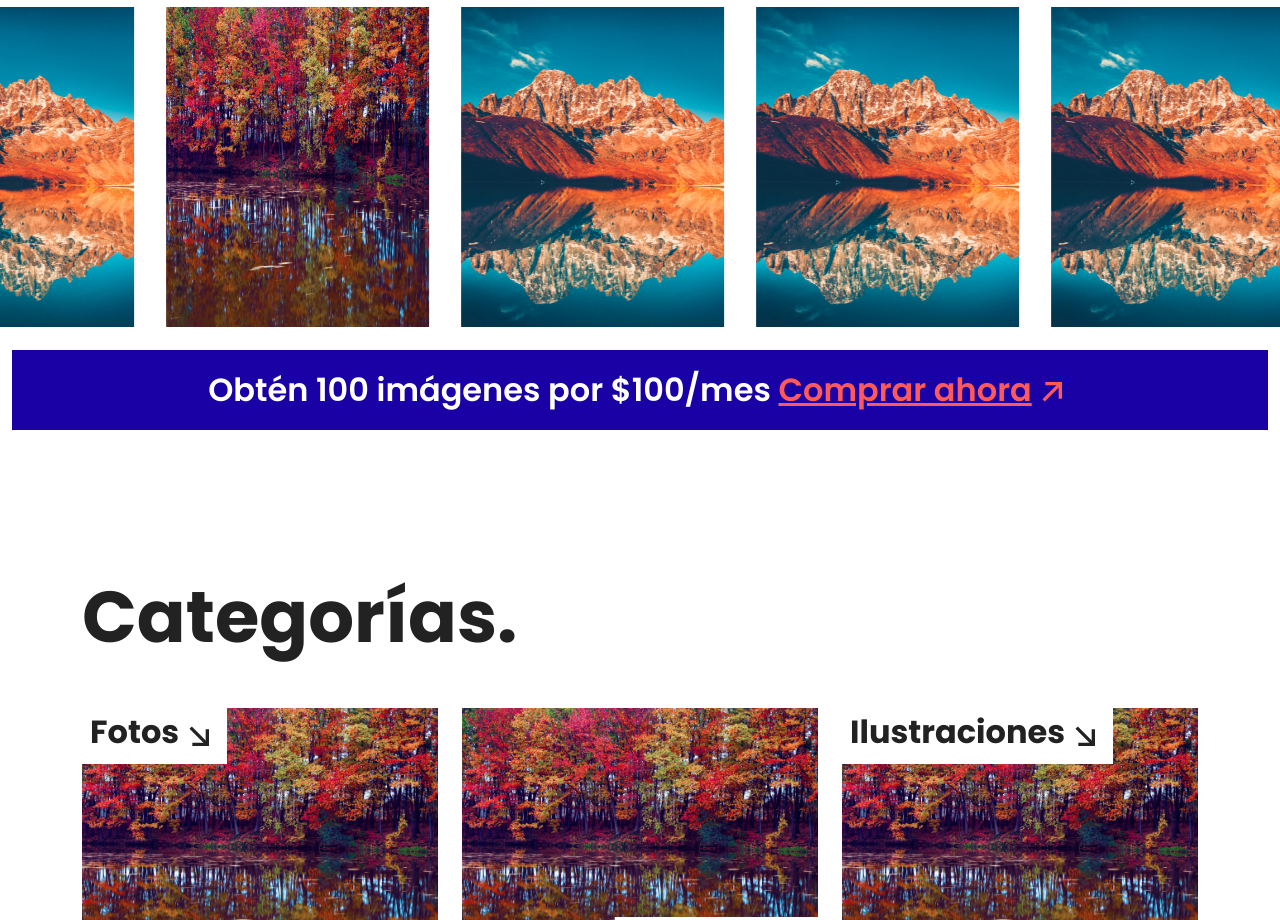
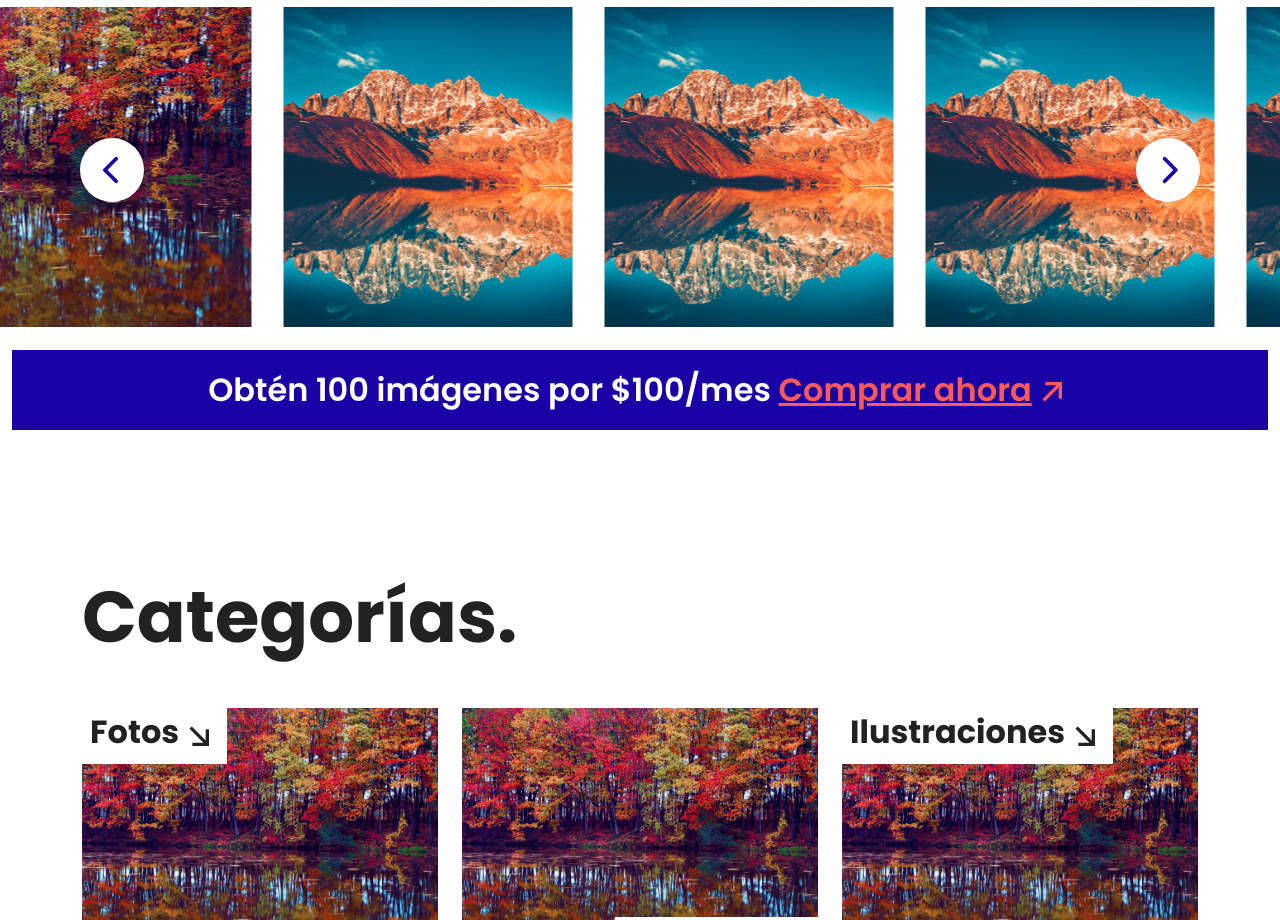
Before and after one commit to Geniorama/aloha-frontend, a Next.js app: page / in a window 1280 px wide. Shown: the part 1880-2800 px from the top of the page. Built offline with nearby package versions, Linux system fonts and the light colour scheme.

Commit message:
fix: warnings next

```diff
--- a/src/components/CardCategory/CardCategory.jsx
+++ b/src/components/CardCategory/CardCategory.jsx
@@ -12,9 +12,9 @@ export default function CardCategory({link_position, size, text}) {
             </span>
             <span className={styles.CardCategory__link__arrow}>
                 <svg width="40" height="40" viewBox="0 0 40 40" fill="none" xmlns="http://www.w3.org/2000/svg">
-                <g clip-path="url(#clip0_396_1127)">
-                <path d="M28.332 28.3346L11.6654 11.668" stroke="#222222" stroke-width="3.33333"/>
-                <path d="M28.332 13.334L28.332 28.334L13.332 28.334" stroke="#222222" stroke-width="3.33333"/>
+                <g clipPath="url(#clip0_396_1127)">
+                <path d="M28.332 28.3346L11.6654 11.668" stroke="#222222" strokeWidth="3.33333"/>
+                <path d="M28.332 13.334L28.332 28.334L13.332 28.334" stroke="#222222" strokeWidth="3.33333"/>
                 </g>
                 <defs>
                 <clipPath id="clip0_396_1127">
--- a/src/components/FormNewsletter/FormNewsletter.module.css
+++ b/src/components/FormNewsletter/FormNewsletter.module.css
@@ -1,9 +1,11 @@
 .FormControl{
     border: none;
+    background: transparent;
 }
 
 .FormControl:focus{
     outline: 0px !important;
+    background: transparent;
 }
 
 .InputGroup{
--- a/src/components/FormPartners/FormPartners.jsx
+++ b/src/components/FormPartners/FormPartners.jsx
@@ -24,8 +24,8 @@ export default function FormPartners() {
                 <div className="row">
                     <div className="col-12 col-md-3 mb-4">
                         <div className="form-check">
-                            <input className="form-check-input" type="checkbox" value="" id="flexCheckChecked" checked />
-                            <label className="form-check-label" htmlFor="flexCheckChecked">
+                            <input className="form-check-input" type="checkbox" value="" id="fotos" defaultChecked />
+                            <label className="form-check-label" htmlFor="fotos">
                                 Fotos
                             </label>
                         </div>
@@ -33,8 +33,8 @@ export default function FormPartners() {
 
                     <div className="col-12 col-md-3 mb-4">
                         <div className="form-check">
-                            <input className="form-check-input" type="checkbox" value="" id="flexCheckChecked"  />
-                            <label className="form-check-label" htmlFor="flexCheckChecked">
+                            <input className="form-check-input" type="checkbox" value="" id="editoriales"  />
+                            <label className="form-check-label" htmlFor="editoriales">
                                 Editoriales
                             </label>
                         </div>
@@ -42,8 +42,8 @@ export default function FormPartners() {
 
                     <div className="col-12 col-md-3 mb-4">
                         <div className="form-check">
-                            <input className="form-check-input" type="checkbox" value="" id="flexCheckChecked"  />
-                            <label className="form-check-label" htmlFor="flexCheckChecked">
+                            <input className="form-check-input" type="checkbox" value="" id="musica"  />
+                            <label className="form-check-label" htmlFor="musica">
                                 Música
                             </label>
                         </div>
@@ -51,8 +51,8 @@ export default function FormPartners() {
 
                     <div className="col-12 col-md-3 mb-4">
                         <div className="form-check">
-                            <input className="form-check-input" type="checkbox" value="" id="flexCheckChecked"  />
-                            <label className="form-check-label" htmlFor="flexCheckChecked">
+                            <input className="form-check-input" type="checkbox" value="" id="efectos-sonido"  />
+                            <label className="form-check-label" htmlFor="efectos-sonido">
                                 Efectos de sonido
                             </label>
                         </div>
@@ -60,8 +60,8 @@ export default function FormPartners() {
 
                     <div className="col-12 col-md-3 mb-4">
                         <div className="form-check">
-                            <input className="form-check-input" type="checkbox" value="" id="flexCheckChecked" />
-                            <label className="form-check-label" htmlFor="flexCheckChecked">
+                            <input className="form-check-input" type="checkbox" value="" id="video" />
+                            <label className="form-check-label" htmlFor="video">
                                 Video
                             </label>
                         </div>
@@ -69,8 +69,8 @@ export default function FormPartners() {
 
                     <div className="col-12 col-md-3 mb-4">
                         <div className="form-check">
-                            <input className="form-check-input" type="checkbox" value="" id="flexCheckChecked" checked />
-                            <label className="form-check-label" htmlFor="flexCheckChecked">
+                            <input className="form-check-input" type="checkbox" value="" id="ilustraciones" />
+                            <label className="form-check-label" htmlFor="ilustraciones">
                                 Illustraciones
                             </label>
                         </div>
@@ -78,8 +78,8 @@ export default function FormPartners() {
 
                     <div className="col-12 col-md-3 mb-4">
                         <div className="form-check">
-                            <input className="form-check-input" type="checkbox" value="" id="flexCheckChecked" checked />
-                            <label className="form-check-label" htmlFor="flexCheckChecked">
+                            <input className="form-check-input" type="checkbox" value="" id="vectores" />
+                            <label className="form-check-label" htmlFor="vectores">
                                 Vectores
                             </label>
                         </div>
--- a/src/components/Header/Header.jsx
+++ b/src/components/Header/Header.jsx
@@ -6,6 +6,7 @@ import styles from './Header.module.css';
 import { FontAwesomeIcon } from '@fortawesome/react-fontawesome';
 import { faCamera , faBars} from '@fortawesome/free-solid-svg-icons';
 import { Collapse } from 'react-bootstrap';
+import Image from 'next/image';
 
 const Header = () => {
 
@@ -42,7 +43,7 @@ const Header = () => {
     <nav className={`${styles.navbar} ${headerClassName} navbar navbar-expand-lg`} ref={headerRef}>
       <div className={styles.container}>
         <Link href='#' className={styles.logo}>
-          <img src={logoImageUrl} alt="Logo Aloha" />
+          <Image src={LogoBlack} alt='Logo Aloha' />
         </Link>
         {/* Menú #1 */}
         <div className={styles.menufirst}>
--- a/src/components/SearchBar/SearchBar.jsx
+++ b/src/components/SearchBar/SearchBar.jsx
@@ -12,11 +12,11 @@ export default function SearchBar() {
                     <option value="">Todas las imágenes</option>
                 </select>
                 <span className={`${styles.Divider}`}></span>
-                <div class="input-group">
+                <div className="input-group">
                     <input type="search" className={`form-control ${styles.FormControl}`} placeholder="Buscar imágenes" aria-label="Buscar imágenes" style={{border: 'none'}} aria-describedby="basic-addon1" />
-                    <span class="input-group-text" id="basic-addon1" style={{background:'none', border: 'none'}}>
+                    <span className="input-group-text" id="basic-addon1" style={{background:'none', border: 'none'}}>
                         <svg width="50" height="25" viewBox="0 0 40 40" fill="none" xmlns="http://www.w3.org/2000/svg">
-                            <g clip-path="url(#clip0_325_2463)">
+                            <g clipPath="url(#clip0_325_2463)">
                                 <path d="M20.0001 25.3346C22.9456 25.3346 25.3334 22.9468 25.3334 20.0013C25.3334 17.0558 22.9456 14.668 20.0001 14.668C17.0546 14.668 14.6667 17.0558 14.6667 20.0013C14.6667 22.9468 17.0546 25.3346 20.0001 25.3346Z" fill="#222222" />
                                 <path d="M15 3.3335L11.95 6.66683H6.66665C4.83331 6.66683 3.33331 8.16683 3.33331 10.0002V30.0002C3.33331 31.8335 4.83331 33.3335 6.66665 33.3335H33.3333C35.1666 33.3335 36.6666 31.8335 36.6666 30.0002V10.0002C36.6666 8.16683 35.1666 6.66683 33.3333 6.66683H28.05L25 3.3335H15ZM20 28.3335C15.4 28.3335 11.6666 24.6002 11.6666 20.0002C11.6666 15.4002 15.4 11.6668 20 11.6668C24.6 11.6668 28.3333 15.4002 28.3333 20.0002C28.3333 24.6002 24.6 28.3335 20 28.3335Z" fill="#222222" />
                             </g>
--- a/src/pages/_app.js
+++ b/src/pages/_app.js
@@ -5,6 +5,7 @@ import { library } from '@fortawesome/fontawesome-svg-core';
 import { fas } from '@fortawesome/free-solid-svg-icons';
 import { fab } from '@fortawesome/free-brands-svg-icons';
 import '../styles/custom-bootstrap.css';
+import '../styles/custom-slick.css';
 
 function MyApp({ Component, pageProps }) {
   return (<Component {...pageProps} />);
--- a/src/pages/index.jsx
+++ b/src/pages/index.jsx
@@ -20,20 +20,51 @@ import LogoBrands5 from "../../public/img/home/brands/image 25.png";
 import PricingCard from "@/components/PricingCard/PricingCard";
 import FormNewsletter from "@/components/FormNewsletter/FormNewsletter";
 import FormPartners from "@/components/FormPartners/FormPartners";
+import { FontAwesomeIcon } from '@fortawesome/react-fontawesome';
+import '@fortawesome/fontawesome-svg-core/styles.css';
+import { faChevronRight, faChevronLeft  } from "@fortawesome/free-solid-svg-icons";
 
 export default function Home() {
+
+  function NextArrow(props) {
+    const { className, style, onClick } = props;
+    return (
+      <button className={className} onClick={onClick}>
+        <div className="slick-arrow-icon">
+          <FontAwesomeIcon size={'lg'} icon={faChevronRight } style={{fontSize: '30px'}}/>
+        </div>
+      </button>
+    );
+  }
+
+  function PrevArrow(props) {
+    const { className, style, onClick } = props;
+    return (
+      <button className={className} onClick={onClick}>
+        <div className="slick-arrow-icon">
+          <FontAwesomeIcon size={'lg'} icon={faChevronLeft } style={{fontSize: '30px'}}/>
+        </div>
+      </button>
+    );
+  }
+
   const settings = {
     dots: false,
     infinite: true,
+    arrows: true,
     speed: 500,
     slidesToShow: 4,
     slidesToScroll: 1,
     autoplay: true,
     centerMode: true,
     autoplaySpeed: 3000,
-    speed: 2000
+    speed: 2000,
+    variableWidth: true,
+    adaptiveHeight: true,
+    nextArrow: <NextArrow />,
+    prevArrow: <PrevArrow />
+
   };
-
 
   return (
     <div>
@@ -113,37 +144,37 @@ export default function Home() {
             <div className={styles.SlideItem}>
               <Image
                 src={SlideExample1}
-                responsive
+                responsive="true"
               />
             </div>
             <div className={styles.SlideItem}>
               <Image
                 src={SlideExample2}
-                responsive
+                responsive="true"
               />
             </div>
             <div className={styles.SlideItem}>
               <Image
                 src={SlideExample2}
-                responsive
+                responsive="true"
               />
             </div>
             <div className={styles.SlideItem}>
               <Image
                 src={SlideExample2}
-                responsive
+                responsive="true"
               />
             </div>
             <div className={styles.SlideItem}>
               <Image
                 src={SlideExample2}
-                responsive
+                responsive="true"
               />
             </div>
             <div className={styles.SlideItem}>
               <Image
                 src={SlideExample2}
-                responsive
+                responsive="true"
               />
             </div>
           </Slider>
@@ -230,9 +261,9 @@ export default function Home() {
               <div className="d-flex align-items-start">
                 <span>
                   <svg width="120" height="120" viewBox="0 0 120 120" fill="none" xmlns="http://www.w3.org/2000/svg">
-                    <g clip-path="url(#clip0_124_3263)">
-                      <path d="M85 85L35 35" stroke="white" stroke-width="10" />
-                      <path d="M40 85H85V40" stroke="white" stroke-width="10" />
+                    <g clipPath="url(#clip0_124_3263)">
+                      <path d="M85 85L35 35" stroke="white" strokeWidth="10" />
+                      <path d="M40 85H85V40" stroke="white" strokeWidth="10" />
                     </g>
                     <defs>
                       <clipPath id="clip0_124_3263">
@@ -249,9 +280,9 @@ export default function Home() {
                 </div>
                 <span style={{alignSelf: 'flex-end'}}>
                   <svg width="120" height="120" viewBox="0 0 120 120" fill="none" xmlns="http://www.w3.org/2000/svg">
-                    <g clip-path="url(#clip0_124_3267)">
-                      <path d="M35 35L85 85" stroke="white" stroke-width="10" />
-                      <path d="M80 35H35V80" stroke="white" stroke-width="10" />
+                    <g clipPath="url(#clip0_124_3267)">
+                      <path d="M35 35L85 85" stroke="white" strokeWidth="10" />
+                      <path d="M80 35H35V80" stroke="white" strokeWidth="10" />
                     </g>
                     <defs>
                       <clipPath id="clip0_124_3267">
@@ -279,37 +310,37 @@ export default function Home() {
             <div className={styles.SlideItem}>
               <Image
                 src={SlideExample1}
-                responsive
+                responsive="true"
               />
             </div>
             <div className={styles.SlideItem}>
               <Image
                 src={SlideExample2}
-                responsive
+                responsive="true"
               />
             </div>
             <div className={styles.SlideItem}>
               <Image
                 src={SlideExample2}
-                responsive
+                responsive="true"
               />
             </div>
             <div className={styles.SlideItem}>
               <Image
                 src={SlideExample2}
-                responsive
+                responsive="true"
               />
             </div>
             <div className={styles.SlideItem}>
               <Image
                 src={SlideExample2}
-                responsive
+                responsive="true"
               />
             </div>
             <div className={styles.SlideItem}>
               <Image
                 src={SlideExample2}
-                responsive
+                responsive="true"
               />
             </div>
           </Slider>
--- /dev/null
+++ b/src/styles/custom-slick.css
@@ -0,0 +1,36 @@
+.slick-arrow::before{
+    display: none;
+}
+
+.slick-arrow{
+    width: 64px !important;
+    height: 64px !important;
+    background: white !important;
+    display: flex !important;
+    color: var(--aloha-blue) !important;
+    justify-content: center;
+    align-items: center;
+    border-radius: 50%;
+    z-index: 1;
+    box-shadow: 0px 0px 3px rgba(0, 0, 0, 0.12);
+}
+
+.slick-next{
+    right: 80px !important;
+}
+
+.slick-arrow .slick-arrow-icon{
+    transition: .3s;
+}
+
+.slick-next:hover .slick-arrow-icon{
+    transform: translateX(5px);
+}
+
+.slick-prev{
+    left: 80px !important;
+}
+
+.slick-prev:hover .slick-arrow-icon{
+    transform: translateX(-5px);
+}
```
